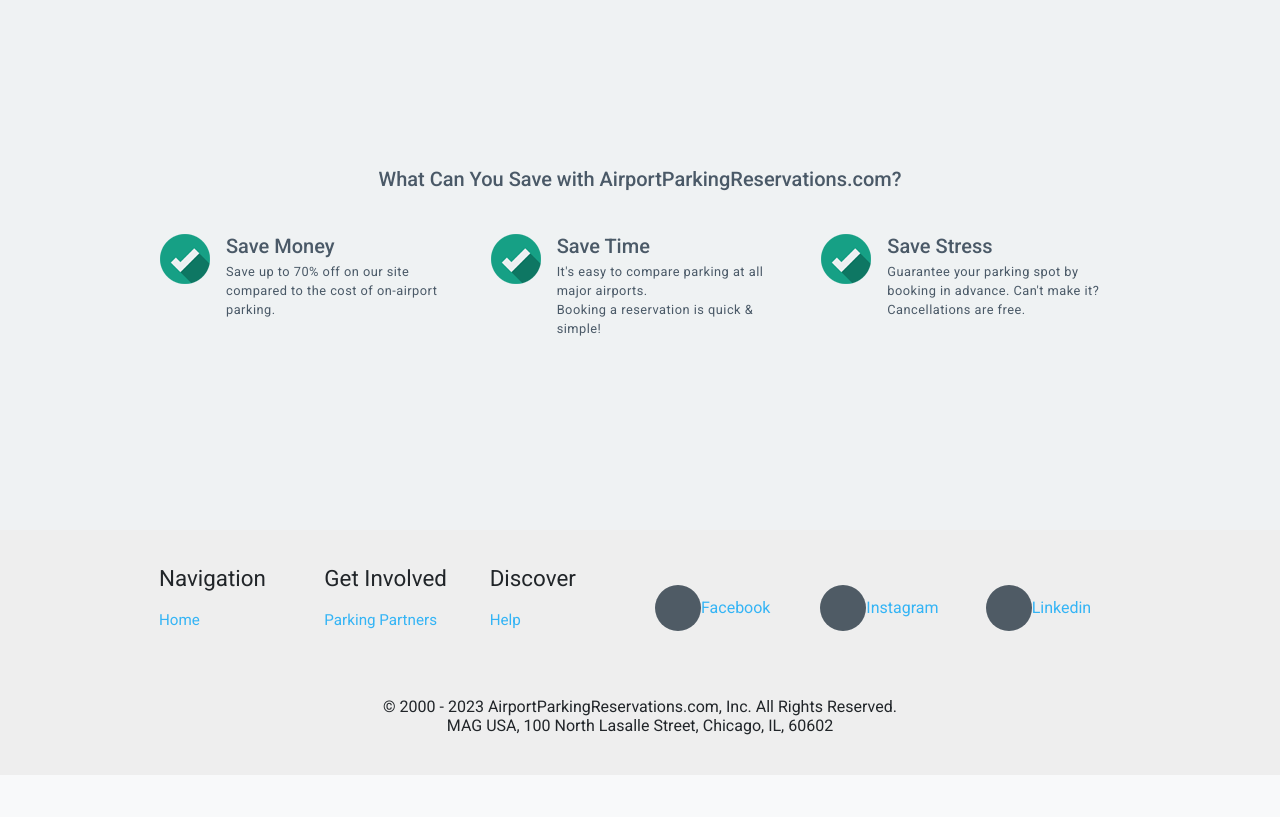
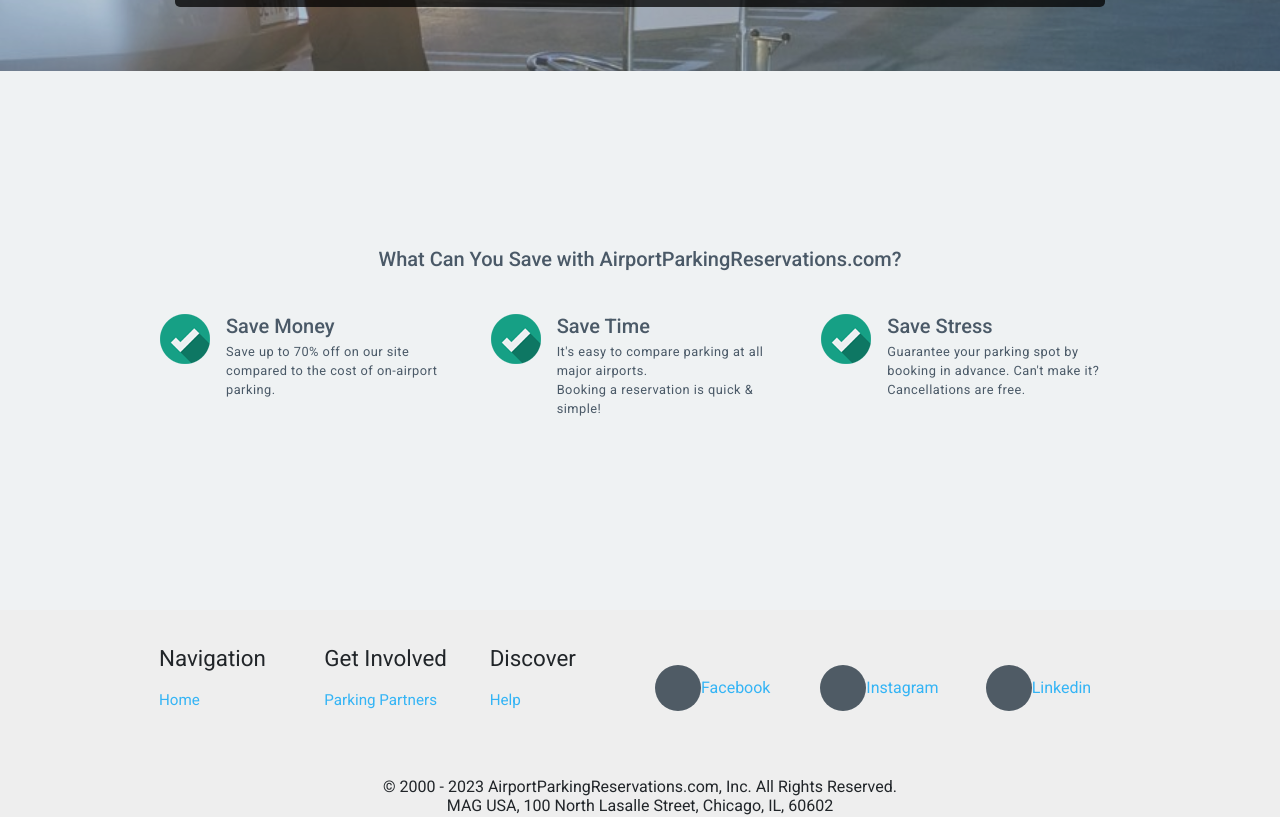
Before and after one commit to lucifer-886/Skill-Lab-Airport-project, a React (Create React App) app: page / in a window 1280 px wide. Shown: the part 741-1558 px from the top of the page. Before the commit the page ends 1516 px from the top, so only its background shows below. Built offline with nearby package versions, Linux system fonts and the light colour scheme.

Commit message:
Update App.js

```diff
--- a/src/App.js
+++ b/src/App.js
@@ -1,9 +1,20 @@
 import './style.css';
 import HomePage from './pages/HomePage';
+import { BrowserRouter,Routes,Route } from 'react-router-dom';
+import Layout from './pages/Layout';
+import Login from './pages/Login';
 
 function App() {
   return (
-    <HomePage />
+    <BrowserRouter >
+    <Routes>
+    <Route path="/" element={<Layout />}>
+      <Route index element={<HomePage />} />
+      <Route path="login" element={<Login />} />
+      <Route path="*" element={<HomePage />} />
+    </Route>
+  </Routes>
+  </BrowserRouter >
   );
 }
 
```
